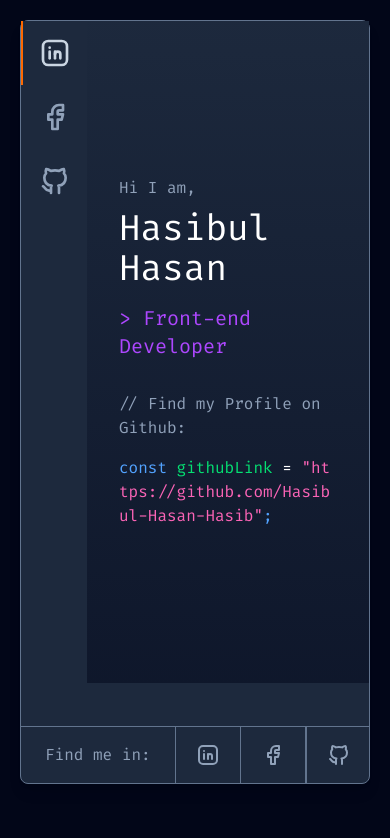
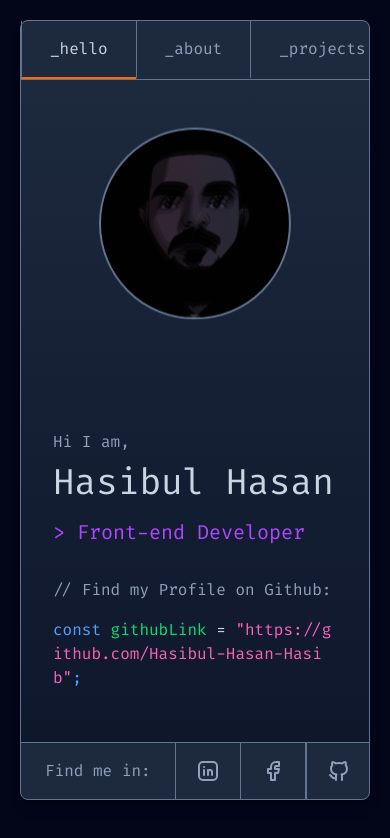
Before and after one commit to Hasibul-Hasan-Hasib/portfolio-v2, a React (Vite) app: page / in a window 390 px wide. Shown: the top 838 px of the page. Built offline with nearby package versions, Linux system fonts and the light colour scheme; a web font is replaced by a local one.

Commit message:
refactor: enhance layout responsiveness and improve component structure across Footer, Header, Sidebar, and Layout

```diff
--- a/src/components/Footer.jsx
+++ b/src/components/Footer.jsx
@@ -6,7 +6,7 @@ const Footer = () => {
     const linkClasses = `px-5 sm:px-8 py-4 border-l border-slate-500 hover:bg-slate-700 hover:text-slate-300`
 
     return (
-        <footer className="overflow-hidden mt-auto items-center text-slate-400 border-t border-slate-500">
+        <footer className="overflow-hidden mt-auto items-center text-slate-400 border-t border-slate-500 overflow-x-auto">
             <nav className="flex place-items-center">
                 <span className="px-6 sm:px-8 whitespace-nowrap">Find me in:</span>
                 <NavLink className={linkClasses} to="/">
--- a/src/components/GlitchImage.jsx
+++ b/src/components/GlitchImage.jsx
@@ -2,8 +2,8 @@ import React from 'react';
 
 const GlitchImage = () => {
     return (
-        <div className="col-span-5 p-8 hidden md:block">
-            <div className="group relative w-64 h-64 lg:w-96 lg:h-96 mx-auto rounded-full overflow-hidden animate-float
+        <div className="col-span-5 p-8 order-1 md:order-2">
+            <div className="group relative w-48 h-48 sm:w-56 sm:h-56 md:w-64 md:h-64 lg:w-96 lg:h-96 mx-auto rounded-full overflow-hidden animate-float
                 before:absolute before:inset-0 before:rounded-full before:p-[2px]
                 before:bg-gradient-to-r before:from-pink-500 before:to-blue-500 before:animate-pulse before:blur-lg border-2 border-slate-500">
 
--- a/src/components/Header.jsx
+++ b/src/components/Header.jsx
@@ -9,8 +9,8 @@ const Header = () => {
         }`
 
     return (
-        <header className="md:grid grid-cols-10 items-center hidden text-slate-400 border-b border-slate-500 overflow-hidden">
-            <span className="px-7 col-span-2">hasibul-hasan</span>
+        <header className="grid grid-cols-10 items-center text-slate-400 border-b border-slate-500 overflow-x-auto">
+            <span className="px-7 col-span-2 hidden md:flex">hasibul-hasan</span>
             <nav className="col-span-8 flex items-center">
                 <NavLink to="/" className={linkClasses}>
                     _hello
@@ -28,7 +28,7 @@ const Header = () => {
                     _projects
                 </NavLink>
                 <NavLink to="/contact" className={({ isActive }) =>
-                    `ml-auto px-8 py-4 border-l border-slate-500 border-b-2 transition-colors ${
+                    `md:ml-auto px-8 py-4 border-x md:border-r-0 border-slate-500 border-b-2 transition-colors ${
                         isActive
                             ? "border-b-orange-500 text-slate-300"
                             : "border-b-transparent hover:bg-slate-700 hover:text-slate-300"
--- a/src/components/HomeHeroSection.jsx
+++ b/src/components/HomeHeroSection.jsx
@@ -3,7 +3,7 @@ import { Link } from 'react-router-dom';
 
 const HomeHeroSection = () => {
     return (
-        <div className='col-span-5 m-auto p-8'>
+        <div className='col-span-5 m-auto p-8 order-2 md:order-1'>
             <h3 className='text-slate-400 mb-2'>Hi I am,</h3>
             <h1 className='lg:text-7xl md:text-6xl text-4xl mb-4'>Hasibul Hasan</h1>
             <h6 className='mb-8 text-purple-500 text-xl md:text-2xl'>&gt; Front-end Developer</h6>
--- a/src/components/SideBar.jsx
+++ b/src/components/SideBar.jsx
@@ -15,7 +15,7 @@ const Sidebar = () => {
         }`
 
     return (
-        <section className="flex bg-slate-900 text-slate-400 ">
+        <section className="hidden sm:flex bg-slate-900 text-slate-400 ">
             <nav className="flex flex-col place-items-center bg-slate-800">
                 <NavLink className={linkClasses} to="/">
                     <IconBrandLinkedin size={iconSize} />
@@ -27,7 +27,7 @@ const Sidebar = () => {
                     <IconBrandGithub size={iconSize} />
                 </NavLink>
             </nav>
-            <div className='hidden md:flex flex-col flex-grow-1'>
+            <div className='hidden md:flex flex-col flex-grow-1 min-w-[15.75vw]'>
                 <span className='flex place-items-center hover:bg-slate-800 p-4' onClick={() => setOpen(!open)}>{
                     open ? <IconChevronDown size={24} /> : <IconChevronRight size={24} />} Portfolio</span>
                 <ul className={`flex flex-col flex-grow-1 items-start p-4 transition-all duration-300 ${open ? 'block' : 'hidden'}`}>
--- a/src/layout/Layout.jsx
+++ b/src/layout/Layout.jsx
@@ -8,10 +8,12 @@ const Layout = () => {
         <div className='p-5 md:p-8 bg-slate-950 min-h-screen'>
             <div className='flex flex-col rounded-lg bg-slate-800 shadow-lg min-h-[calc(100vh-5rem)] border border-slate-500'>
                 <Header />
-                <main className='flex min-h-[calc(100vh-11.35rem)]'>
+                <div className='flex'>
                     <SideBar></SideBar>
-                    <Outlet />
-                </main>
+                    <main className='flex min-h-[calc(100vh-11.35rem)] overflow-hidden w-full'>
+                        <Outlet />
+                    </main>
+                </div>
                 <Footer />
             </div>
         </div>
--- a/src/pages/Home.jsx
+++ b/src/pages/Home.jsx
@@ -3,7 +3,7 @@ import HomeHeroSection from "../components/HomeHeroSection";
 
 const Home = () => {
     return (
-        <section className="grid grid-cols-1 md:grid-cols-10 flex-grow place-items-center bg-gradient-to-b from-slate-800 to-slate-900 text-white">
+        <section className="grid grid-cols-1 md:grid-cols-10 flex-grow place-items-center bg-gradient-to-b from-slate-800 to-slate-900 text-slate-300">
             <HomeHeroSection />
             <GlitchImage/>
         </section>
```
